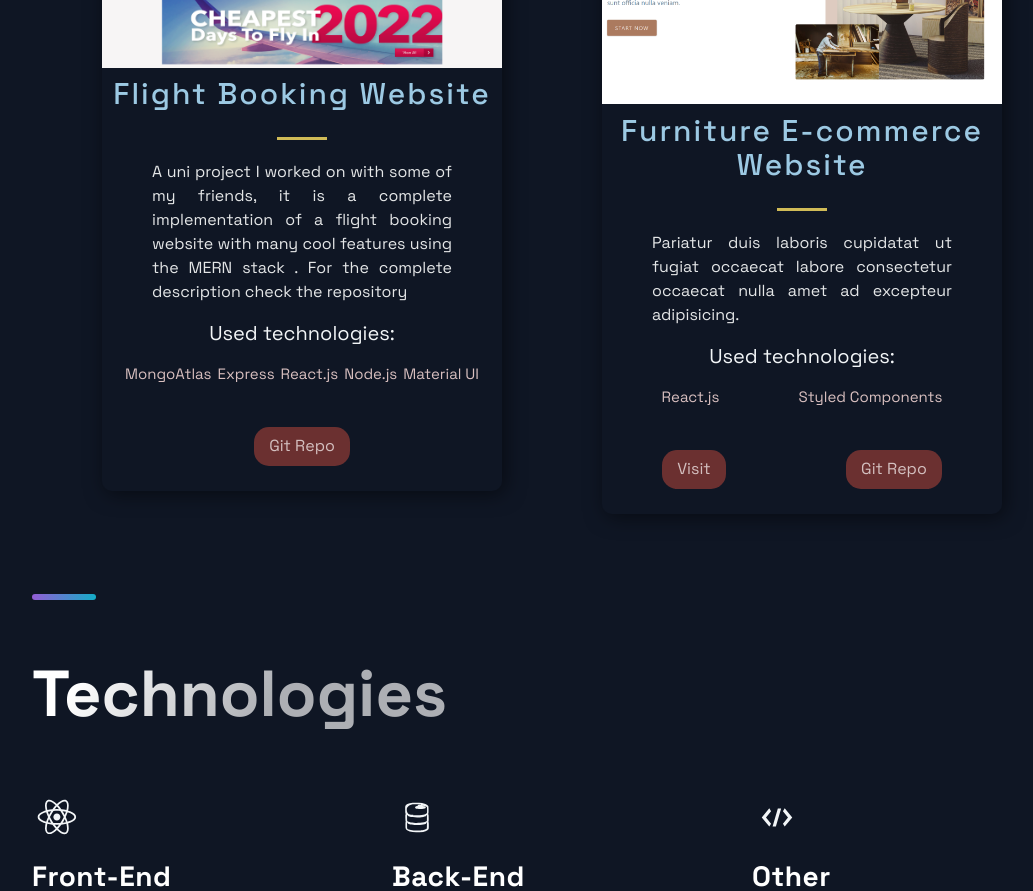
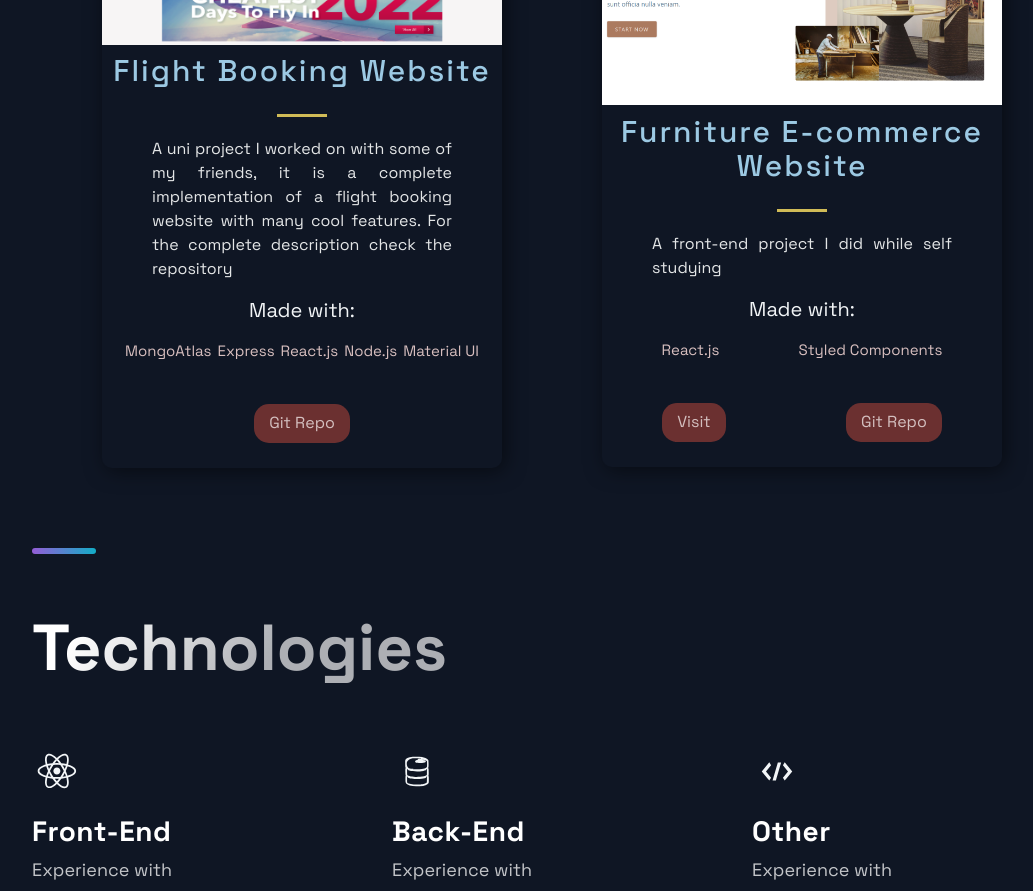
Before and after one commit to youssefmagdyy/portfolio, a Next.js app: page / in a window 1280 px wide. Shown: the part 1000-1891 px from the top of the page, without its empty margins (88-1121 px from the left). Built offline with nearby package versions, Linux system fonts and the light colour scheme.

Commit message:
project 2

```diff
--- a/src/components/Projects/Projects.js
+++ b/src/components/Projects/Projects.js
@@ -26,7 +26,7 @@ const Projects = () => (
               <div>
                 <br/>
                 <TitleContent>
-                Used technologies:
+                Made with:
                 </TitleContent>
                 <TagList>
                   {(project.tags).map((tag,i)=>(<Tag key={i}>
--- a/src/data/data.js
+++ b/src/data/data.js
@@ -1,7 +1,7 @@
 export const projects = [
   {
     title: 'Flight Booking Website',
-    description: "A uni project I worked on with some of my friends, it is a complete implementation of a flight booking website with many cool features using the MERN stack . For the complete description check the repository ",
+    description: "A uni project I worked on with some of my friends, it is a complete implementation of a flight booking website with many cool features. For the complete description check the repository ",
       image: '/images/project1.png',
       tags: ['MongoAtlas', 'Express', 'React.js', 'Node.js', 'Material UI'],
     link: 'https://github.com/advanced-computer-lab/AclProject',
@@ -10,7 +10,7 @@ export const projects = [
 
   {
     title: 'Furniture E-commerce Website',
-    description: "Pariatur duis laboris cupidatat ut fugiat occaecat labore consectetur occaecat nulla amet ad excepteur adipisicing.",
+    description: "A front-end project I did while self studying",
       image: '/images/project2.png',
       tags: ['React.js', 'Styled Components'],
     link: 'https://github.com/youssefmagdyy/shopping-website',
```
